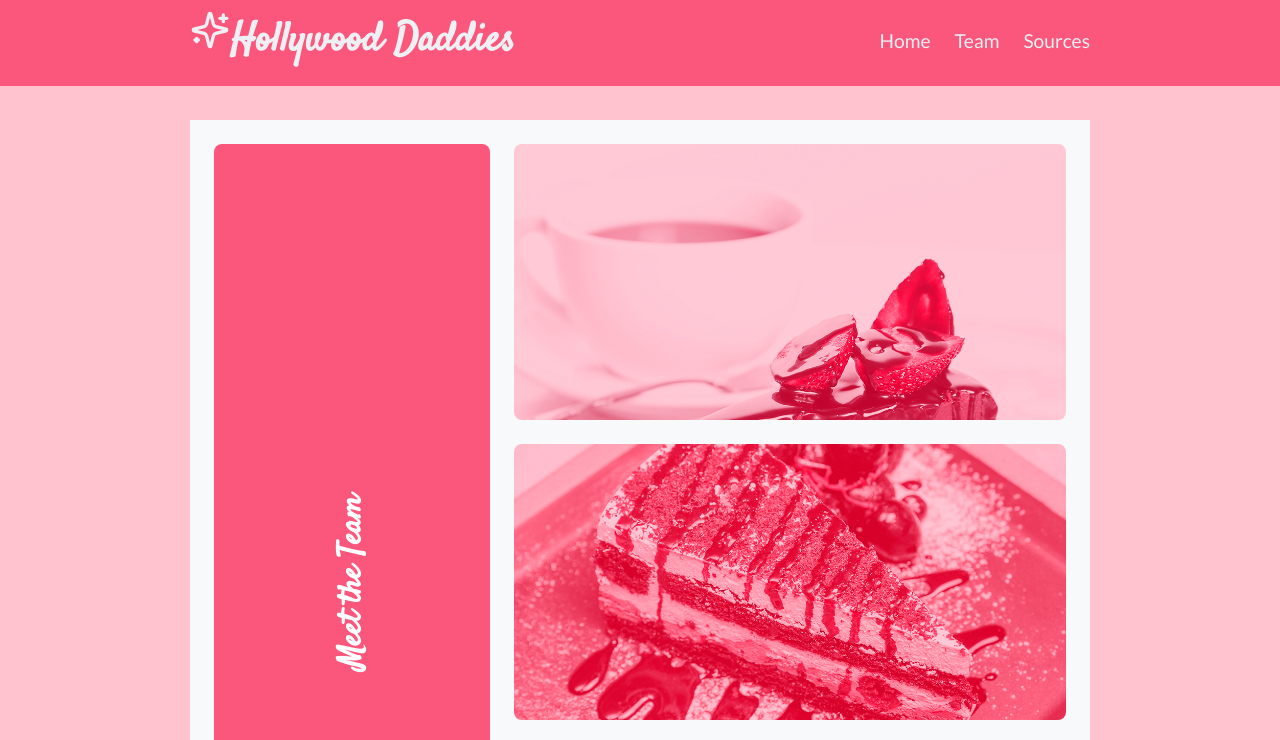
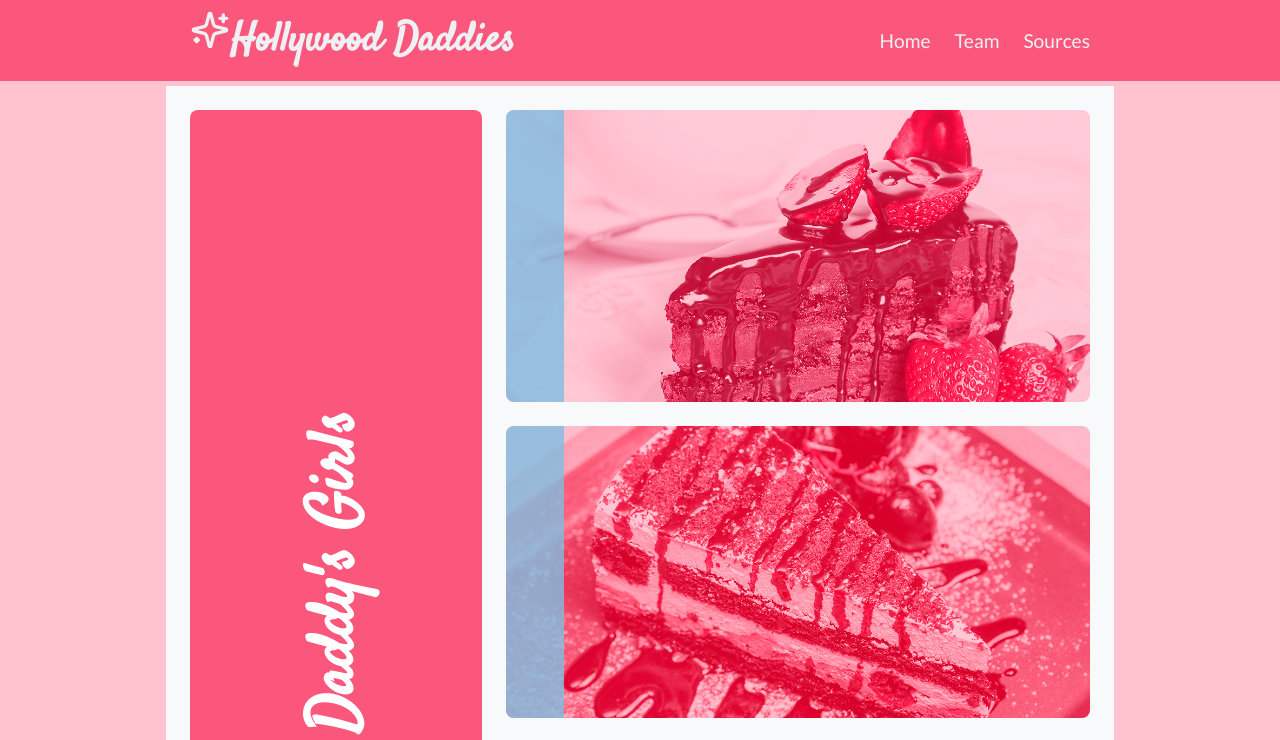
Before and after one commit to The-Snack-Pack/daddy-set, a React (Create React App) app: page /Team in a window 1280 px wide. Shown: the top 740 px of the page. Built offline with nearby package versions, Linux system fonts and the light colour scheme; a web font is replaced by a local one.

Commit message:
TeamPageFixes

```diff
--- a/src/App.css
+++ b/src/App.css
@@ -1,3 +1,4 @@
 /* App container styles */
 .App {
+
 }
--- a/src/Pages/TeamPage.css
+++ b/src/Pages/TeamPage.css
@@ -1,12 +1,13 @@
 .team-page {
-  max-width: 900px;
-  display: flex;
+  display:grid;
+  height: 100%;
+  width: 100%;
   text-align: center;
   justify-content: center; /* Center horizontally */
-  margin-top: 15vh;
 }
 
 .team-grid-container {
+  max-width: 900px;
   background-color: #f8f9fa; /* White */
   display: grid;
   position: relative;
@@ -17,7 +18,7 @@
   padding: 3vh;
 }
 
-.text-rectangle {
+.color-rectangle {
   background-color: #fb577c; /* Highlight color */
   color: white; /* Text color */
   display: flex;
@@ -27,21 +28,11 @@
   border-radius: 8px; /* Rounded corners for images */
 }
 
-.rotated-text {
-  font-family: "Satisfy", serif;
-  font-size: 200%;
-  font-weight: bold;
-  writing-mode: vertical-rl; /* Vertical text flow */
-  text-orientation:sideways;
-  transform: rotate(180deg); /* Rotate the text to read from the right. */
-}
-
 .image-grid {
   display: grid;
   grid-template-rows: repeat(3, 1fr); /* Three rows for three images */
   gap: 3vh;
   height: 100%;
-  width: 100%
 }
 
 .image-box {
@@ -49,73 +40,61 @@
   overflow: hidden;
   border-radius: 8px; /* Rounded corners for images */
   position: relative;
+  transition: all 0.5s ease;
 }
 
 .image-box img {
   width: 100%;
   height: 100%;
   object-fit: cover; /* Ensure the image covers the box without distortion */
+  transition: all 0.5s ease;
 }
 
-
-.after:hover {
-
+.overlay {
+  position: absolute;
+  font-family: "Lato", serif;
+  top: 0;
+  right: 90%;
+  height: 100%;
+  width: 100%;
+  background: rgba(127, 190, 225, 0.8); /* Semi-transparent sky blue */
+  color: rgba(127, 190, 225, 0.8);
+  justify-content: center;
+  text-align: center;
+  font-size: min(3vh, 3vw); /* Dynamic font size based on height and width */
+  transition: all 0.5s ease;
 }
 
-.banner {
-  position: absolute;
-  bottom: 0;
-  width: 100%;
-  background: rgba(98, 34, 49, 0.6); /* Semi-transparent black */
-  color: white;
-  text-align: center;
-  font-size: 1rem;
-  transition: all 0.3s ease;
+.image-box:hover .overlay {
+  right: 0;
+  transition: all 0.5s ease;
+  color: rgba(255, 255, 255, 1);
 }
 
-.team-banner {
+.text-title-link {
   font-family: "Satisfy", serif;
-  position: absolute;
-  top: 0;
-  bottom: 0;
-  width: 100%;
-  background: rgba(98, 34, 49, 0); /* Semi-transparent black */
+  font-weight: bold;
+  font-size: 5vw;
   color: white;
-  text-align: center;
-  font-size: 2rem;
-  padding-top: 6rem;
-  transition: all 0.3s ease;
+  text-decoration: none;
 }
 
-.square img:hover, .square:hover, .banner:hover, .team-banner:hover {
-  background: #7fbee1; /* Semi-transparent black */
+.text-title-link:hover {
+  color: #ffc3d0; /* Light pastel pink */
 }
 
-
-/* TitleRight Banner Styling */
-.title-link {
-  font-size: 7rem; /* Large font size */
-  font-weight: bold; /* Bold text */
-  color: #fb577c; /* White text */
-  text-decoration: none; /* Remove underline */
-  transition: color 0.3s ease; /* Smooth hover transition */
-  text-shadow: 2px 2px 0px #f0f1f5, /* Black border effect */
-  -2px -2px 0px #f0f1f5,
-  2px -2px 0px #f0f1f5,
-  -2px 2px 0px #f0f1f5;
+.text-title {
+  font-family: "Satisfy", serif;
+  font-weight: bold;
 }
 
-.title-link:hover {
-  color: #7fbee1; /* Light pink hover effect */
+.text-para {
+  font-family: "Lato", serif;
+  font-weight: normal;
 }
 
-.team-page-title {
-  top: 0rem; /* Place the banner at the top of its container */
-  justify-content: center; /* Align content to the left */
-  font-family: "Pacifico", cursive;
-  font-size: 7rem; /* Larger font size for the title */
-  position: absolute; /* Position the banner absolutely */
-  z-index: 10; /* Bring the banner to the front */
-  right: 37%; /* Move to the left of the center */
-  transform: translateX(50%); /* Adjust for proper centering */
+.text-rotated {
+  writing-mode: vertical-rl; /* Vertical text flow */
+  text-orientation:sideways;
+  transform: rotate(180deg); /* Rotate the text to read from the right. */
 }
--- a/src/Pages/TeamPage.js
+++ b/src/Pages/TeamPage.js
@@ -1,5 +1,6 @@
 import React from 'react';
 import './TeamPage.css';
+import { LuSparkles } from 'react-icons/lu';
 
 const TeamPage = () => {
   return (
@@ -7,22 +8,32 @@ const TeamPage = () => {
 
       <div className="team-grid-container">
         {/* First Column */}
-        <div className="text-rectangle">
-          <p className="rotated-text">Meet the Team</p>
+        <div className="color-rectangle">
+          <a href="https://github.com/The-Snack-Pack/daddy-set" target="_blank" className="text-title-link text-rotated">Daddy's Girls</a>
         </div>
 
         {/* Second Column */}
         <div className="image-grid">
           <div className="image-box">
+            <img src="/images/Team/delicious-cake.png" alt="Team Member 1" />
             <div className="overlay">
-              <img src="/images/Team/delicious-cake.png" alt="Team Member 1" />
+              <h2 className="text-title">Bibiana Garcia</h2>
+              <p className= "text-para">University of Hawai'i<br/> Computer Science Undergraduate </p>
             </div>
           </div>
           <div className="image-box">
             <img src="/images/Team/piece-cake-served-with-grapes.png" alt="Team Member 2" />
+            <div className="overlay">
+              <h1 className="text-title">Sierra Jansons-Dizon</h1>
+              <p className= "text-para">University of Hawai'i<br/> Computer Science Undergraduate </p>
+            </div>
           </div>
           <div className="image-box">
             <img src="/images/Team/piece-chocolate-cake-with-mint-chocolate-topping-lights-with-blurry-background.png" alt="Team Member 3" />
+            <div className="overlay">
+              <h1 className="text-title">Yu Fang Ma</h1>
+              <p className= "text-para">University of Hawai'i<br/> Computer Science Undergraduate </p>
+            </div>
           </div>
         </div>
       </div>
--- a/src/Sections/Footer.css
+++ b/src/Sections/Footer.css
@@ -1,5 +1,4 @@
 .footer {
-  margin-top: 50px;
   width: auto; /* Let the header inherit the full width from App.css */
   padding: 25px; /* Add padding around the header */
   bottom: 0;
--- a/src/Sections/Header.css
+++ b/src/Sections/Header.css
@@ -1,11 +1,13 @@
 .header {
-  position: fixed;
+  margin-bottom:0;
+  position: relative;
   top: 0;
   left: 0;
-  width: 100%; /* Let the header inherit the full width from App.css */
+  width: 100vw; /* Let the header inherit the full width from App.css */
   z-index: 1000; /* Ensure it stays on top of other elements */
   background-color: #fb577c; /* Vibrant pink */
   transition: top 0.3s ease; /* Smooth transition */
+
 }
 
 .header-container {
```
